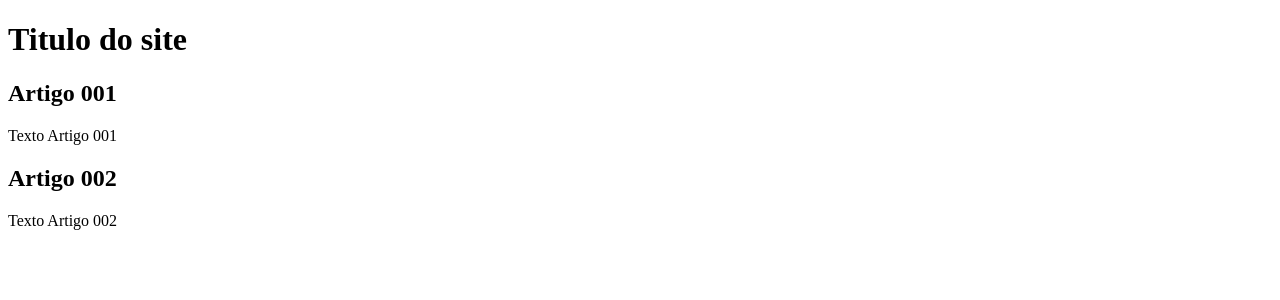
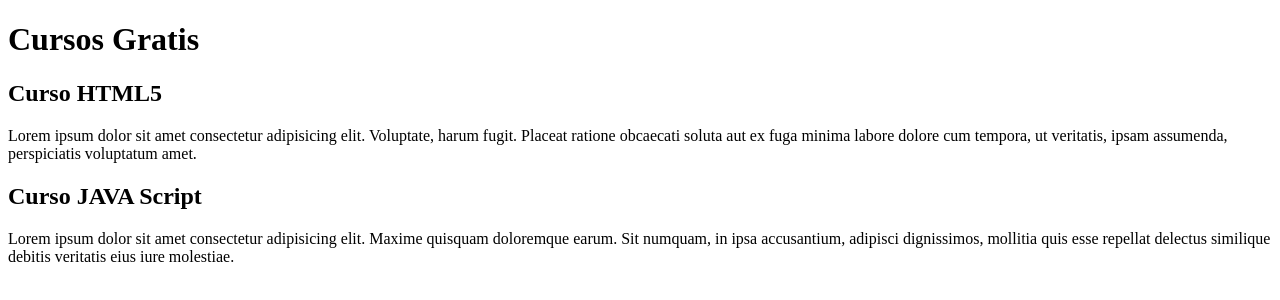
Before and after one commit to luisosorio258/projeto-site, a plain HTML site: page index.html in a window 1280 px wide. Drawn offline with Linux system fonts and the light colour scheme.

Commit message:
comecei a escrever o conteudo

```diff
--- a/index.html
+++ b/index.html
@@ -9,15 +9,15 @@
 <body>
     <main>
         <header>
-            <h1>Titulo do site</h1>
+            <h1>Cursos Gratis</h1>
         </header>
         <article>
-            <h2>Artigo 001</h2>
-            <p>Texto Artigo 001</p>
+            <h2>Curso HTML5</h2>
+            <p>Lorem ipsum dolor sit amet consectetur adipisicing elit. Voluptate, harum fugit. Placeat ratione obcaecati soluta aut ex fuga minima labore dolore cum tempora, ut veritatis, ipsam assumenda, perspiciatis voluptatum amet.</p>
         </article>
         <article>
-            <h2>Artigo 002</h2>
-            <p>Texto Artigo 002</p>
+            <h2>Curso JAVA Script</h2>
+            <p>Lorem ipsum dolor sit amet consectetur adipisicing elit. Maxime quisquam doloremque earum. Sit numquam, in ipsa accusantium, adipisci dignissimos, mollitia quis esse repellat delectus similique debitis veritatis eius iure molestiae.</p>
         </article>
     </main>
 </body>
```
